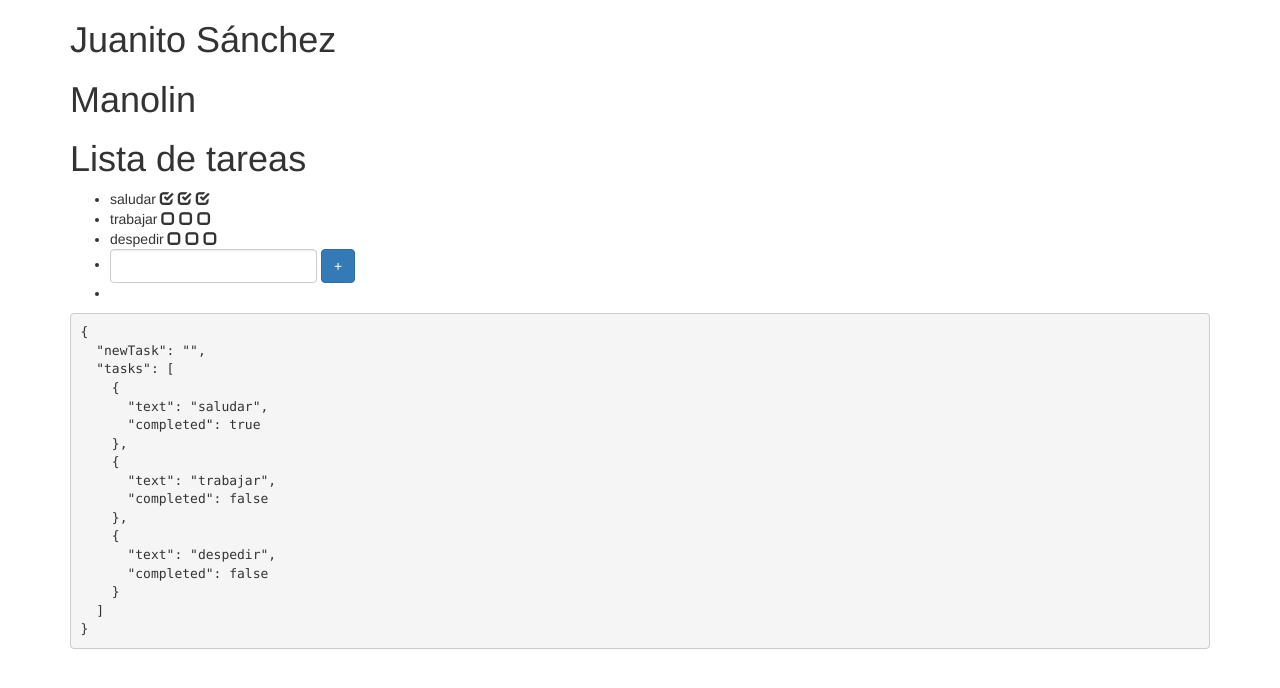
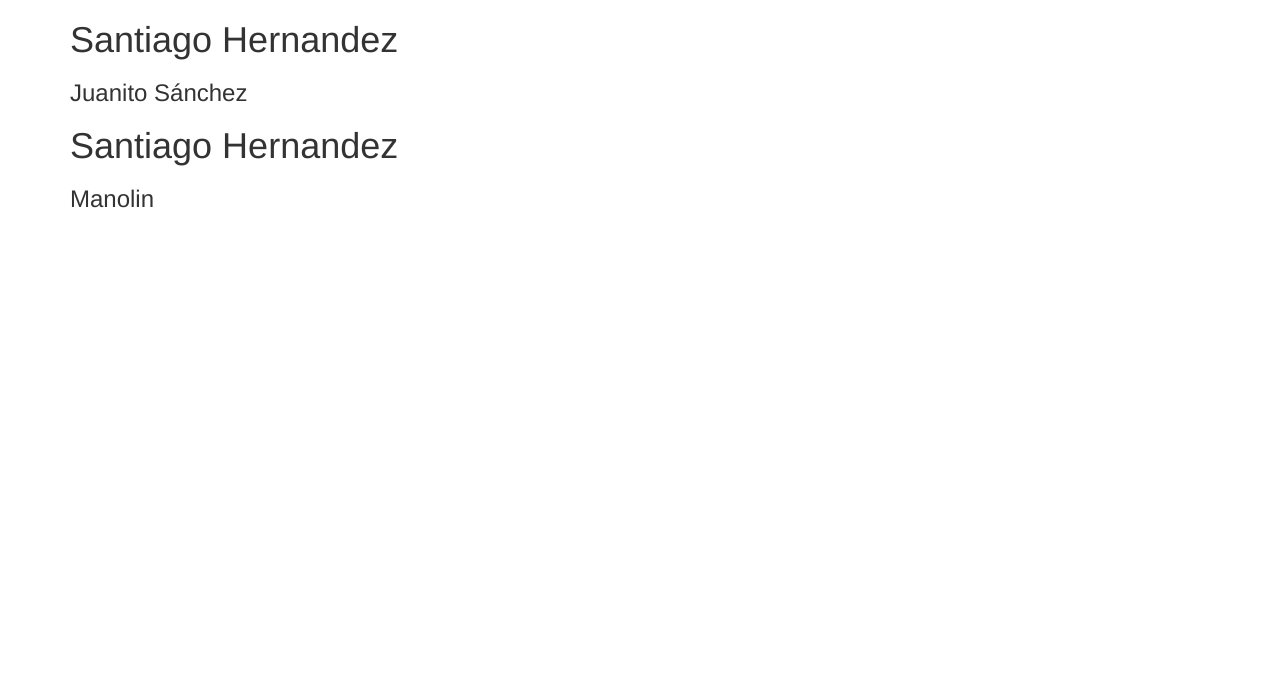
Before and after one commit to rafacabeza/vue, a plain HTML site: page index.html in a window 1280 px wide. Drawn offline with nearby package versions, Linux system fonts and the light colour scheme.

Commit message:
template con varias cosillas

```diff
--- a/index.html
+++ b/index.html
@@ -13,7 +13,7 @@
         <div id="app">
             <user name="Juanito" last-name="Sánchez"></user>
             <user name="Manolin"></user>
-            <h1>Lista de tareas</h1>
+            <!-- <h1>Lista de tareas</h1>
             <ul>
                 <li v-for="task in tasks"> <span v-text="task.text"></span>
                     <span @click="toggle(task)" v-bind:class="{
@@ -37,7 +37,7 @@
             </ul>
 
 
-            <pre>{{ $data }}</pre>
+            <pre>{{ $data }}</pre> -->
         </div>
     </div>
 
--- a/js/app.js
+++ b/js/app.js
@@ -1,6 +1,15 @@
+//ver que data es una función
+//ver que el template tiene que tener un elemengo que lo englobe todo. Aquí div
 Vue.component('user', {
     props: ['name', 'lastName'],
-    template: '<h1>{{ name }} {{ lastName }}</h1>'
+    data: function() {
+        return {
+            app: {
+                name: 'Santiago Hernandez'
+            }
+        }
+    },
+    template: '<div><h1>{{ app.name }} </h1><h3>{{ name }} {{ lastName }}</h3></div>'
 });
 
 var app = new Vue({
```
